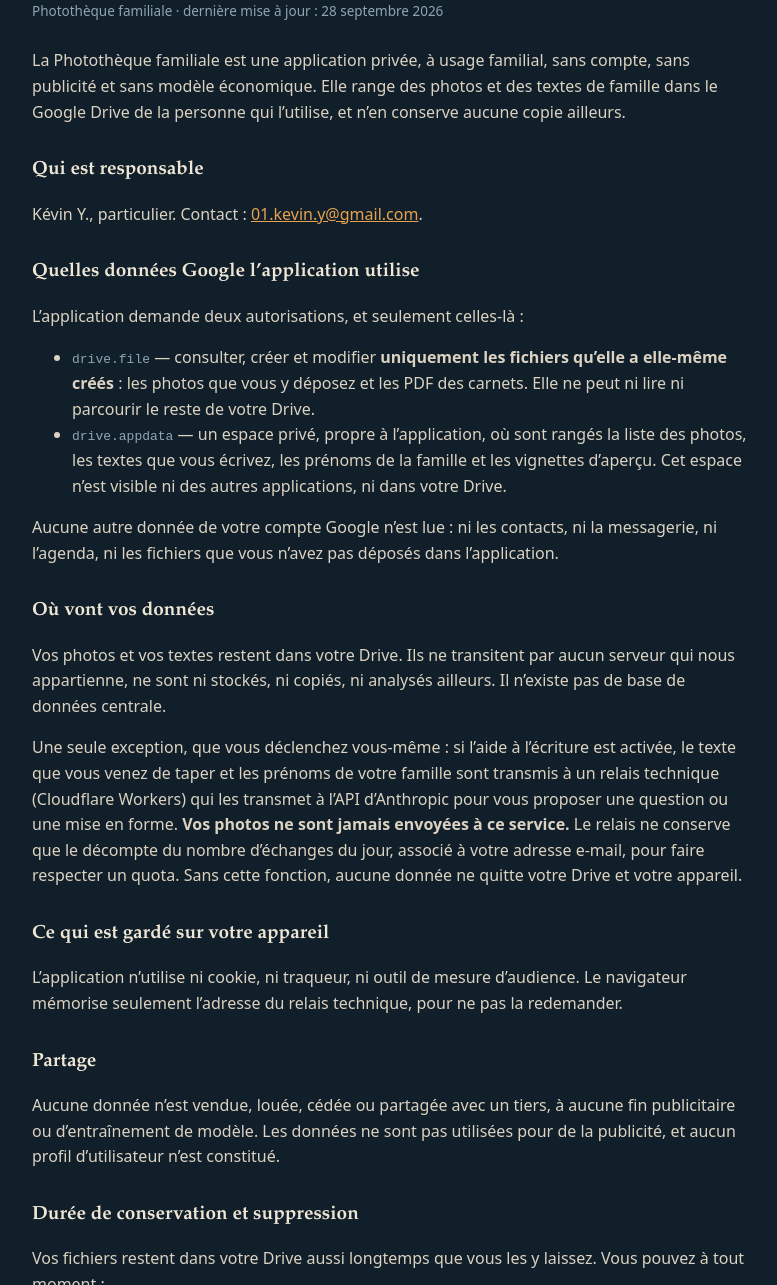
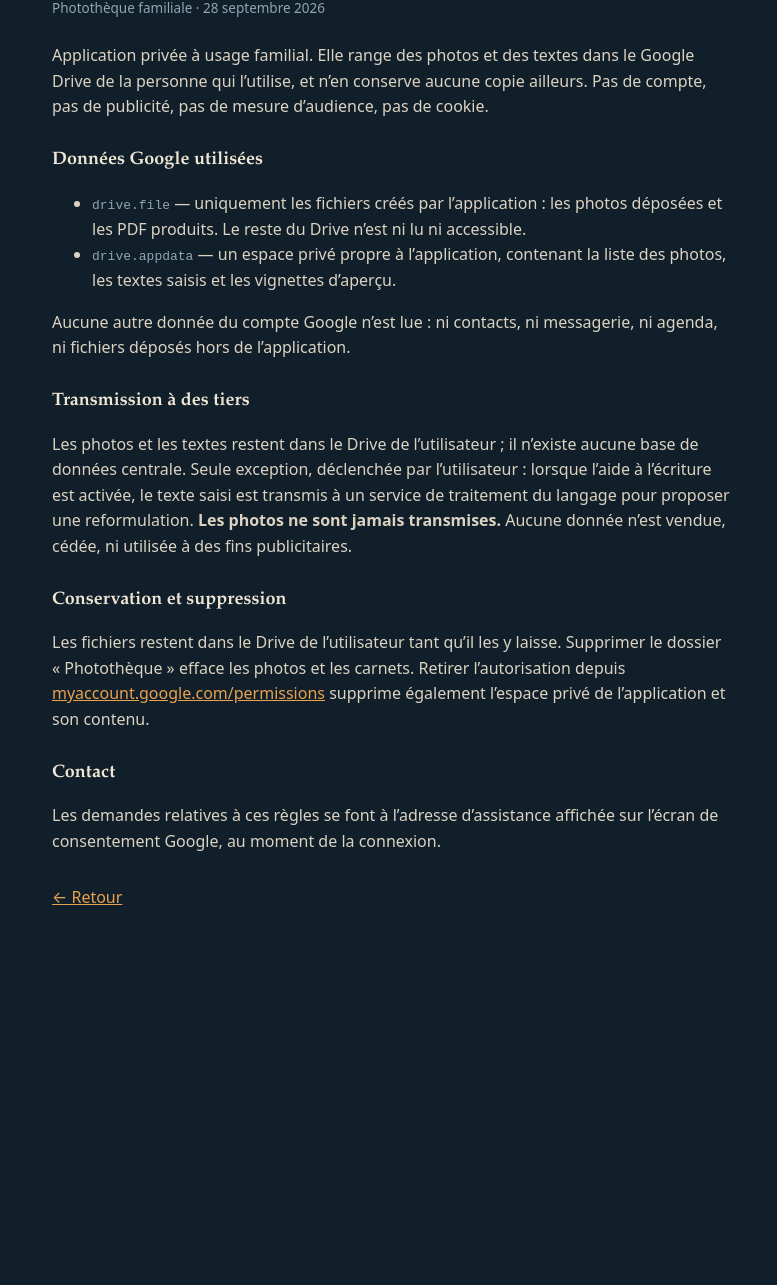
Before and after one commit to huuchy/phototheque, a plain HTML site: page confidentialite.html in a window 1280 px wide. Shown: the part 90-1375 px from the top of the page, without its empty margins (248-1025 px from the left). After the commit the page ends 1086 px from the top, so only its background shows below. Drawn offline with Linux system fonts and the light colour scheme.

Commit message:
Add files via upload
modif

```diff
--- a/confidentialite.html
+++ b/confidentialite.html
@@ -3,84 +3,55 @@
 <head>
 <meta charset="utf-8">
 <meta name="viewport" content="width=device-width, initial-scale=1">
+<meta name="robots" content="noindex, nofollow">
 <title>Règles de confidentialité — Photothèque familiale</title>
 <style>
   body{margin:0; background:#101F29; color:#EFE6D6; line-height:1.6;
        font-family:ui-sans-serif,system-ui,-apple-system,"Segoe UI",Roboto,sans-serif}
-  main{max-width:720px; margin:0 auto; padding:40px 18px 80px}
-  h1{font-family:"Iowan Old Style",Palatino,Georgia,serif; font-size:28px; margin:0 0 6px}
-  h2{font-family:"Iowan Old Style",Palatino,Georgia,serif; font-size:19px; margin:30px 0 8px}
+  main{max-width:680px; margin:0 auto; padding:40px 18px 70px}
+  h1{font-family:"Iowan Old Style",Palatino,Georgia,serif; font-size:26px; margin:0 0 6px}
+  h2{font-family:"Iowan Old Style",Palatino,Georgia,serif; font-size:18px; margin:26px 0 8px}
   p,li{color:#DCD2C2}
-  .date{color:#8FA6B2; font-size:13.5px; margin:0 0 26px}
+  .date{color:#8FA6B2; font-size:13.5px; margin:0 0 24px}
   a{color:#E8A24F}
   code{color:#8FA6B2; font-size:13px}
 </style>
 </head>
 <body><main>
 <h1>Règles de confidentialité</h1>
-<p class="date">Photothèque familiale · dernière mise à jour : 28 septembre 2026</p>
+<p class="date">Photothèque familiale · 28 septembre 2026</p>
 
-<p>La Photothèque familiale est une application privée, à usage familial, sans compte,
-sans publicité et sans modèle économique. Elle range des photos et des textes de famille
-dans le Google Drive de la personne qui l’utilise, et n’en conserve aucune copie ailleurs.</p>
+<p>Application privée à usage familial. Elle range des photos et des textes dans le Google
+Drive de la personne qui l’utilise, et n’en conserve aucune copie ailleurs. Pas de compte,
+pas de publicité, pas de mesure d’audience, pas de cookie.</p>
 
-<h2>Qui est responsable</h2>
-<p>Kévin Y., particulier. Contact : <a href="mailto:01.kevin.y@gmail.com">01.kevin.y@gmail.com</a>.</p>
+<h2>Données Google utilisées</h2>
+<ul>
+  <li><code>drive.file</code> — uniquement les fichiers créés par l’application : les photos
+      déposées et les PDF produits. Le reste du Drive n’est ni lu ni accessible.</li>
+  <li><code>drive.appdata</code> — un espace privé propre à l’application, contenant la liste
+      des photos, les textes saisis et les vignettes d’aperçu.</li>
+</ul>
+<p>Aucune autre donnée du compte Google n’est lue : ni contacts, ni messagerie, ni agenda,
+ni fichiers déposés hors de l’application.</p>
 
-<h2>Quelles données Google l’application utilise</h2>
-<p>L’application demande deux autorisations, et seulement celles-là :</p>
-<ul>
-  <li><code>drive.file</code> — consulter, créer et modifier <strong>uniquement les fichiers
-      qu’elle a elle-même créés</strong> : les photos que vous y déposez et les PDF des
-      carnets. Elle ne peut ni lire ni parcourir le reste de votre Drive.</li>
-  <li><code>drive.appdata</code> — un espace privé, propre à l’application, où sont rangés
-      la liste des photos, les textes que vous écrivez, les prénoms de la famille et les
-      vignettes d’aperçu. Cet espace n’est visible ni des autres applications, ni dans
-      votre Drive.</li>
-</ul>
-<p>Aucune autre donnée de votre compte Google n’est lue : ni les contacts, ni la messagerie,
-ni l’agenda, ni les fichiers que vous n’avez pas déposés dans l’application.</p>
+<h2>Transmission à des tiers</h2>
+<p>Les photos et les textes restent dans le Drive de l’utilisateur ; il n’existe aucune base
+de données centrale. Seule exception, déclenchée par l’utilisateur : lorsque l’aide à
+l’écriture est activée, le texte saisi est transmis à un service de traitement du langage
+pour proposer une reformulation. <strong>Les photos ne sont jamais transmises.</strong>
+Aucune donnée n’est vendue, cédée, ni utilisée à des fins publicitaires.</p>
 
-<h2>Où vont vos données</h2>
-<p>Vos photos et vos textes restent dans votre Drive. Ils ne transitent par aucun serveur
-qui nous appartienne, ne sont ni stockés, ni copiés, ni analysés ailleurs. Il n’existe pas
-de base de données centrale.</p>
-<p>Une seule exception, que vous déclenchez vous-même : si l’aide à l’écriture est activée,
-le texte que vous venez de taper et les prénoms de votre famille sont transmis à un relais
-technique (Cloudflare Workers) qui les transmet à l’API d’Anthropic pour vous proposer une
-question ou une mise en forme. <strong>Vos photos ne sont jamais envoyées à ce service.</strong>
-Le relais ne conserve que le décompte du nombre d’échanges du jour, associé à votre adresse
-e-mail, pour faire respecter un quota. Sans cette fonction, aucune donnée ne quitte votre
-Drive et votre appareil.</p>
+<h2>Conservation et suppression</h2>
+<p>Les fichiers restent dans le Drive de l’utilisateur tant qu’il les y laisse. Supprimer le
+dossier « Photothèque » efface les photos et les carnets. Retirer l’autorisation depuis
+<a href="https://myaccount.google.com/permissions">myaccount.google.com/permissions</a>
+supprime également l’espace privé de l’application et son contenu.</p>
 
-<h2>Ce qui est gardé sur votre appareil</h2>
-<p>L’application n’utilise ni cookie, ni traqueur, ni outil de mesure d’audience. Le
-navigateur mémorise seulement l’adresse du relais technique, pour ne pas la redemander.</p>
+<h2>Contact</h2>
+<p>Les demandes relatives à ces règles se font à l’adresse d’assistance affichée sur l’écran
+de consentement Google, au moment de la connexion.</p>
 
-<h2>Partage</h2>
-<p>Aucune donnée n’est vendue, louée, cédée ou partagée avec un tiers, à aucune fin
-publicitaire ou d’entraînement de modèle. Les données ne sont pas utilisées pour de la
-publicité, et aucun profil d’utilisateur n’est constitué.</p>
-
-<h2>Durée de conservation et suppression</h2>
-<p>Vos fichiers restent dans votre Drive aussi longtemps que vous les y laissez. Vous pouvez
-à tout moment :</p>
-<ul>
-  <li>supprimer le dossier « Photothèque » de votre Drive, ce qui efface les photos et les
-      carnets ;</li>
-  <li>retirer l’autorisation donnée à l’application depuis
-      <a href="https://myaccount.google.com/permissions">myaccount.google.com/permissions</a>,
-      ce qui supprime aussi l’espace privé de l’application et tout ce qu’il contient.</li>
-</ul>
-
-<h2>Enfants</h2>
-<p>L’application sert à conserver des souvenirs de famille, y compris des photos d’enfants.
-Ces photos restent dans le Drive du parent qui les dépose, ne sont transmises à personne, et
-ne font l’objet d’aucun traitement automatique de reconnaissance de personnes.</p>
-
-<h2>Modifications</h2>
-<p>Toute évolution de ces règles sera publiée sur cette page, avec sa date.</p>
-
-<p style="margin-top:34px"><a href="./">← Retour à la Photothèque</a></p>
+<p style="margin-top:30px"><a href="./">← Retour</a></p>
 </main></body>
 </html>
```
Also changed, not shown: conditions.html (+21 -28 lines).
